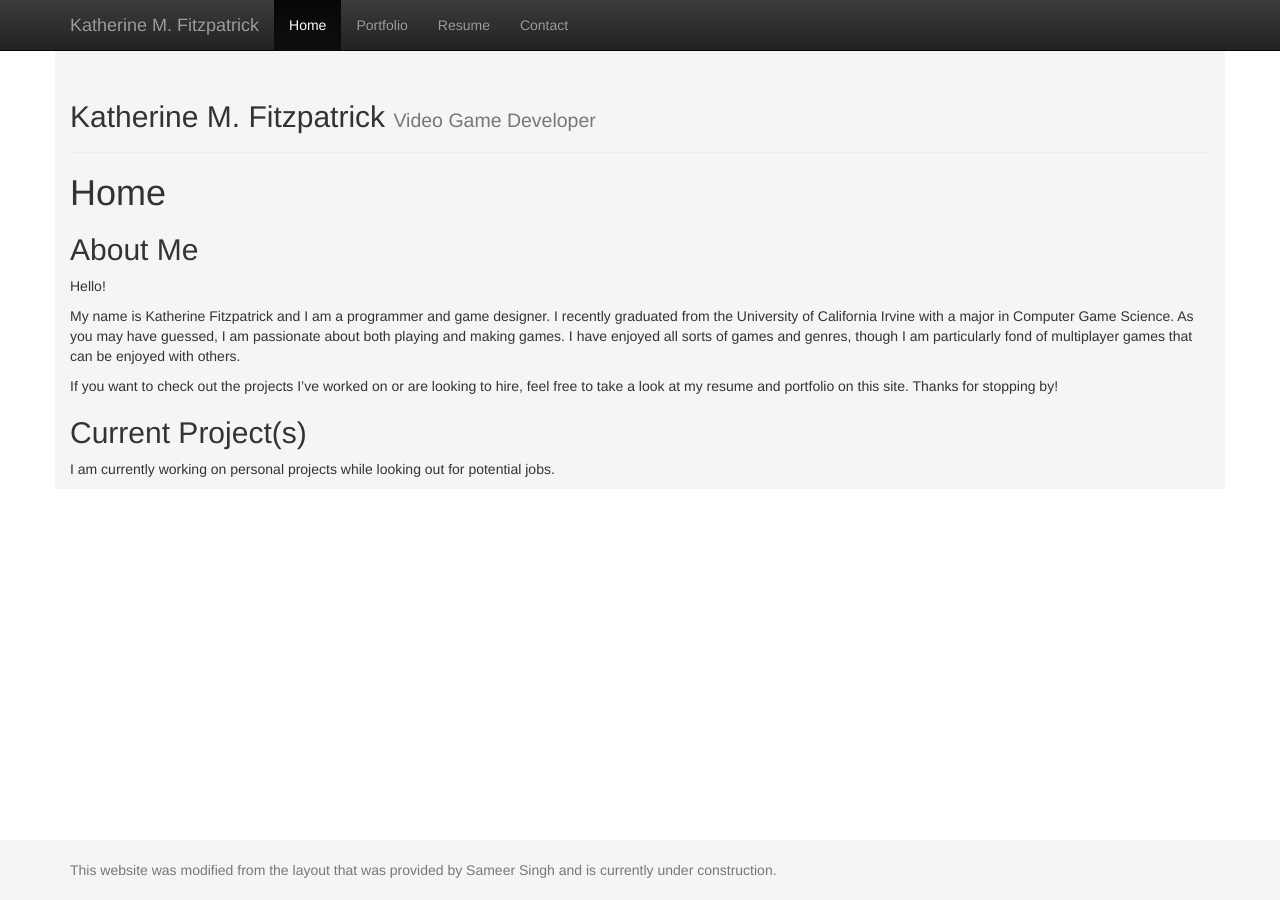
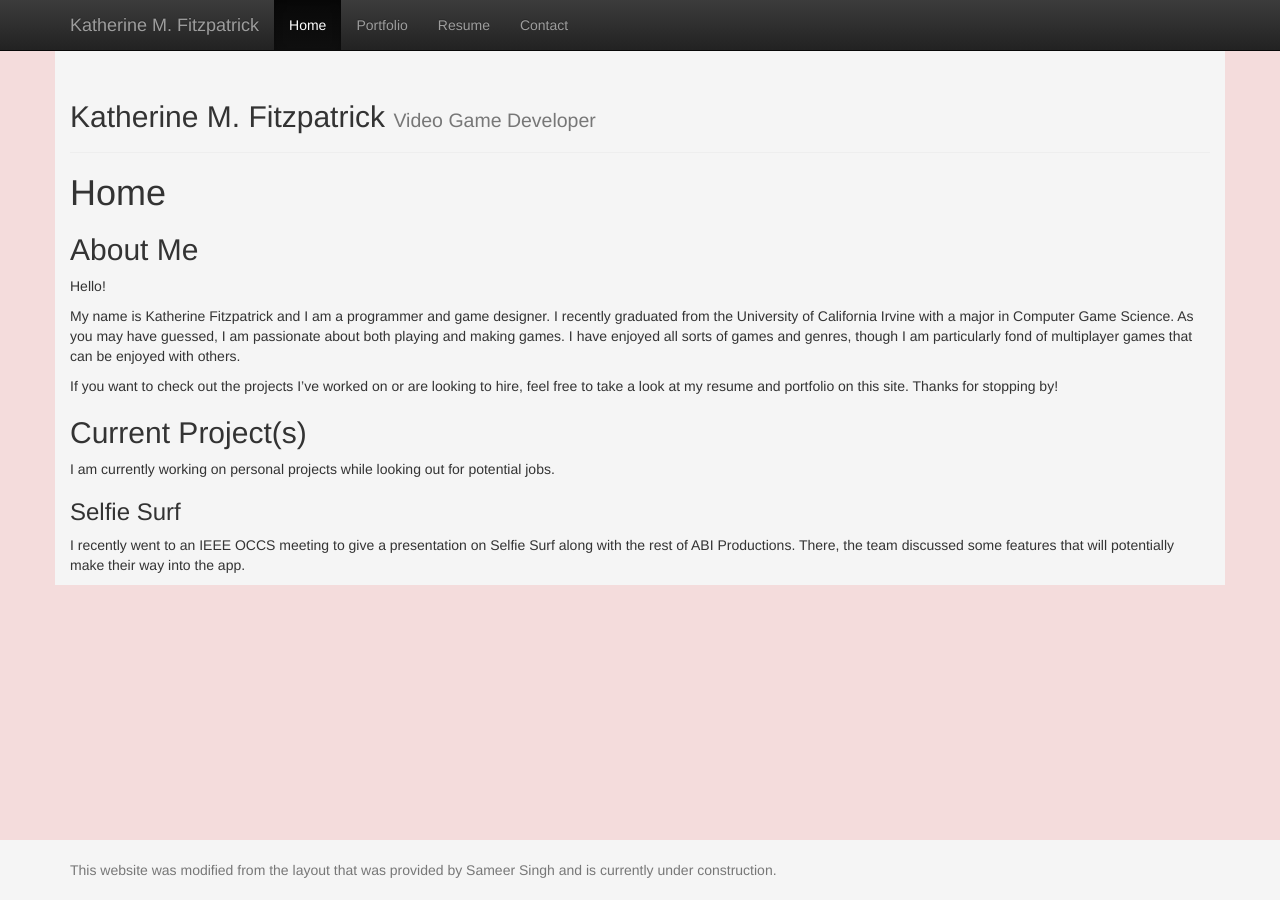
Before and after one commit to kathermf/kathermf.github.io, a Jekyll site: the page built from index.md, in a window 1280 px wide. Built offline with Jekyll 4.4.1, drawn with Linux system fonts in a browser that asks for light colours.

Commit message:
Added selfiesurf to current projects on homepage, html experimentation

```diff
--- a/_layouts/default.html
+++ b/_layouts/default.html
@@ -15,7 +15,18 @@
     <link rel="stylesheet" href="https://maxcdn.bootstrapcdn.com/bootstrap/3.3.7/css/bootstrap-theme.min.css" integrity="sha384-rHyoN1iRsVXV4nD0JutlnGaslCJuC7uwjduW9SVrLvRYooPp2bWYgmgJQIXwl/Sp" crossorigin="anonymous">
 
     <link rel="stylesheet" href="{{ 'css/custom.css' | relative_url }}">
+
+    <style>
+    body {
+      background-color: #F4DCDC;
+    }
+    </style>
+
   </head>
+
+
+
+
   <body>
 
     {% assign current = page.url | downcase | split: '/' %}
--- a/index.md
+++ b/index.md
@@ -14,3 +14,6 @@ If you want to check out the projects I've worked on or are looking to hire, fee
 
 ## Current Project(s)
 I am currently working on personal projects while looking out for potential jobs.
+
+### Selfie Surf
+I recently went to an IEEE OCCS meeting to give a presentation on Selfie Surf along with the rest of ABI Productions. There, the team discussed some features that will potentially make their way into the app.
```
